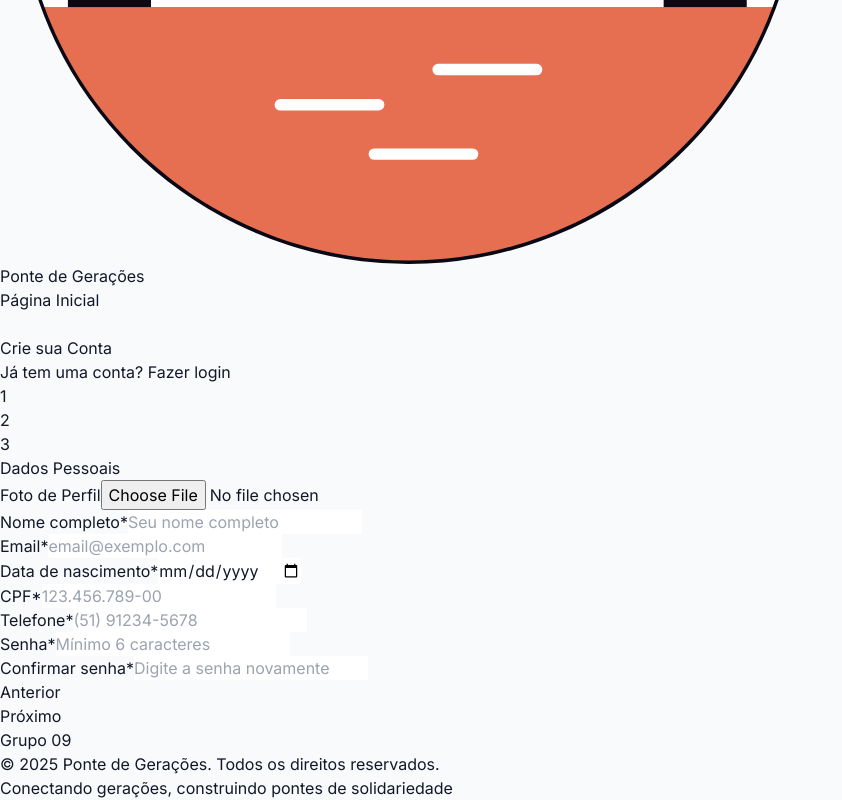
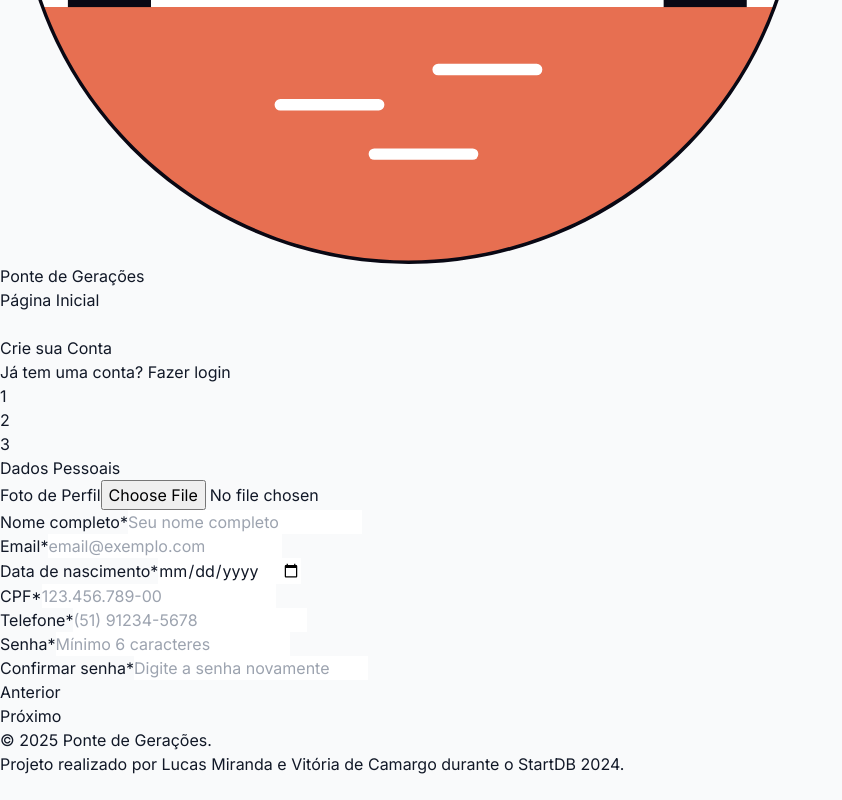
Before and after one commit to vpaesi/ponte_de_geracoes, a React (Vite) app in the folder frontend/: page /signup in a window 1280 px wide. Shown: the part 519-1319 px from the top of the page, without its empty margins (0-842 px from the left). After the commit the page ends 1295 px from the top, so only its background shows below. Built offline with nearby package versions, Linux system fonts and the light colour scheme; no server answers.

Commit message:
style: altera a cor dos botões do carrossel, diminui os ícones dos benefícios, altera o footer

```diff
--- a/frontend/src/components/Footer.tsx
+++ b/frontend/src/components/Footer.tsx
@@ -3,19 +3,30 @@ const Footer = () => {
     <footer className="bg-gray-800 text-white mt-16">
       <div className="max-w-6xl mx-auto px-4 sm:px-6 lg:px-8 py-8">
         <div className="text-center space-y-4">
-          <div className="flex justify-center items-center space-x-2">
-            <div className="w-6 h-1 bg-blue-500 rounded-full"></div>
-            <h3 className="text-lg font-semibold text-blue-300">Grupo 09</h3>
-            <div className="w-6 h-1 bg-blue-500 rounded-full"></div>
-          </div>
-
-          <div className="border-t border-gray-700 pt-4">
+          <div>
             <p className="text-gray-300 text-sm">
-              &copy; {new Date().getFullYear()} Ponte de Gerações. Todos os
-              direitos reservados.
+              &copy; {new Date().getFullYear()} Ponte de Gerações.
             </p>
-            <p className="text-gray-400 text-xs mt-2">
-              Conectando gerações, construindo pontes de solidariedade
+            <p className="text-gray-400 text-xs mt-1">
+              Projeto realizado por{" "}
+              <a
+                href="https://github.com/lucasdemattos8"
+                target="_blank"
+                rel="noopener noreferrer"
+                className="underline hover:text-blue-400"
+              >
+                Lucas Miranda
+              </a>{" "}
+              e{" "}
+              <a
+                href="https://github.com/vpaesi"
+                target="_blank"
+                rel="noopener noreferrer"
+                className="underline hover:text-blue-400"
+              >
+                Vitória de Camargo
+              </a>{" "}
+              durante o StartDB 2024.
             </p>
           </div>
         </div>
--- a/frontend/src/components/IconesLayout.tsx
+++ b/frontend/src/components/IconesLayout.tsx
@@ -26,9 +26,9 @@ const IconWrapper: React.FC<IconWrapperProps> = ({
 
   return (
     <div className={`relative group ${className}`}>
-      <div className="absolute inset-0 bg-gradient-to-r from-primary-100 to-secondary-100 rounded-full opacity-60 group-hover:opacity-80 transition-opacity duration-300 scale-125"></div>
+      <div className="absolute inset-0 bg-gradient-to-r from-gray-100 to-red-100 rounded-full opacity-60 group-hover:opacity-80 transition-opacity duration-300 scale-125"></div>
       <div
-        className={`relative z-10 ${sizeClasses[size].container} flex items-center justify-center rounded-full bg-gradient-to-br ${bgColor} group-hover:from-primary-100 group-hover:to-secondary-100 transition-all duration-300`}
+        className={`relative z-10 ${sizeClasses[size].container} flex items-center justify-center rounded-full bg-gradient-to-br ${bgColor} transition-all duration-300`}
       >
         <IconComponent
           className={`${sizeClasses[size].icon} ${color} ${
--- a/frontend/src/components/comuns/CardBeneficio.tsx
+++ b/frontend/src/components/comuns/CardBeneficio.tsx
@@ -30,11 +30,7 @@ const CardBeneficio: React.FC<CardBeneficioProps> = ({
       <div className="flex flex-col items-center text-center space-y-4">
         {IconComponent && (
           <div className="mb-2">
-            <IconWrapper
-              icon={IconComponent}
-              size="lg"
-              color={iconColor}
-            />
+            <IconWrapper icon={IconComponent} size="md" color={iconColor} />
           </div>
         )}
 
--- a/frontend/src/components/comuns/Carrossel.tsx
+++ b/frontend/src/components/comuns/Carrossel.tsx
@@ -39,14 +39,16 @@ const Carrossel: React.FC<CarrosselProps> = ({ titulo, city }) => {
       });
 
       if (helpersResponse.content && Array.isArray(helpersResponse.content)) {
-        const helpers = (helpersResponse.content as User[]).map((user: User) => ({
+        const helpers = (helpersResponse.content as User[]).map(
+          (user: User) => ({
             id: Number(user.id) || 0,
             nome: user.nome || "Nome não informado",
             age: calcularIdade(user.birthDate),
             img: user.profileImageUrl || "",
             descricao: user.aboutYou || "Sem descrição disponível",
             userType: "helper" as const,
-        }));
+          })
+        );
         todosUsuarios.push(...helpers);
       }
 
@@ -58,14 +60,16 @@ const Carrossel: React.FC<CarrosselProps> = ({ titulo, city }) => {
       });
 
       if (assistedResponse.content && Array.isArray(assistedResponse.content)) {
-        const assisted = (assistedResponse.content as User[]).map((user: User) => ({
+        const assisted = (assistedResponse.content as User[]).map(
+          (user: User) => ({
             id: Number(user.id) + 1000 || 1000,
             nome: user.nome || "Nome não informado",
             age: calcularIdade(user.birthDate),
             img: user.profileImageUrl || "",
             descricao: user.aboutYou || "Sem descrição disponível",
             userType: "assisted" as const,
-        }));
+          })
+        );
         todosUsuarios.push(...assisted);
       }
 
@@ -130,7 +134,7 @@ const Carrossel: React.FC<CarrosselProps> = ({ titulo, city }) => {
               onClick={slideAnterior}
               className="p-2 rounded-full bg-white shadow-lg hover:shadow-xl transition-shadow z-10"
             >
-              <ChevronLeftIcon className="w-6 h-6 text-gray-600" />
+              <ChevronLeftIcon className="w-6 h-6 text-[#e76f51]" />
             </button>
           )}
 
@@ -180,7 +184,7 @@ const Carrossel: React.FC<CarrosselProps> = ({ titulo, city }) => {
               onClick={proximoSlide}
               className="p-2 rounded-full bg-white shadow-lg hover:shadow-xl transition-shadow z-10"
             >
-              <ChevronRightIcon className="w-6 h-6 text-gray-600" />
+              <ChevronRightIcon className="w-6 h-6 text-[#e76f51]" />
             </button>
           )}
         </div>
```
Lines whose indentation alone changed are shown as unchanged.
